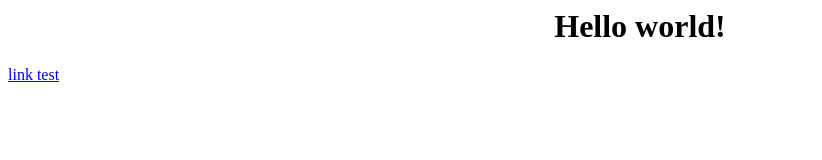
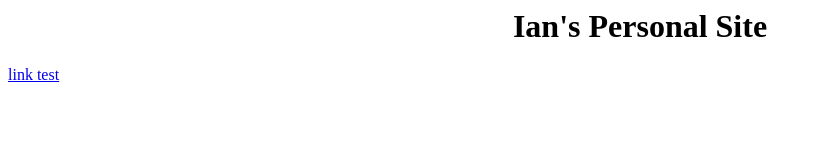
Before and after one commit to defoj10/web, a plain HTML site: page index.html in a window 1280 px wide. Shown: the whole page, without its empty margins (0-822 px from the left). Drawn offline with Linux system fonts and the light colour scheme.

Commit message:
Update index.html

```diff
--- a/index.html
+++ b/index.html
@@ -1,3 +1,3 @@
-<center><h1>Hello world!</h1></center>
+<center><h1>Ian's Personal Site</h1></center>
 
 <a href="test.html">link test</a>
```
